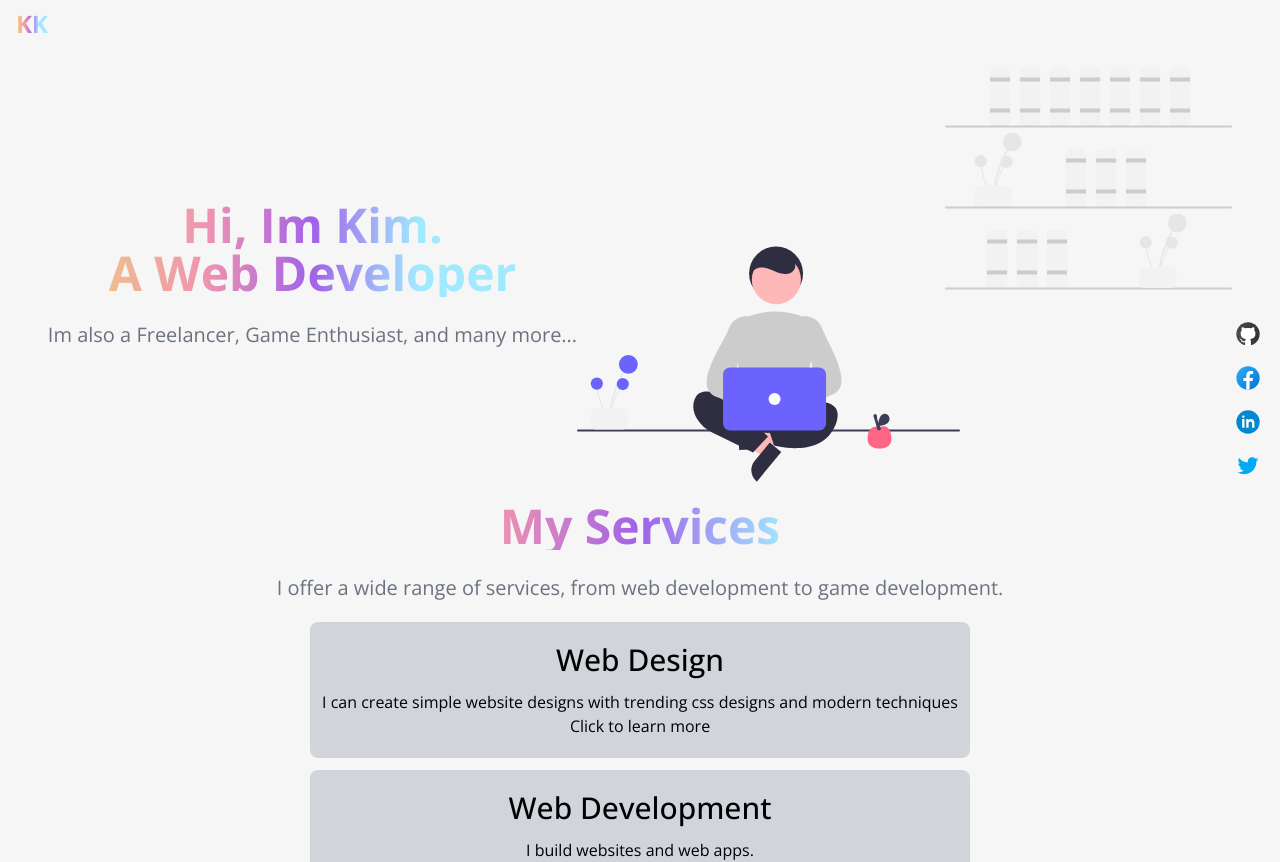
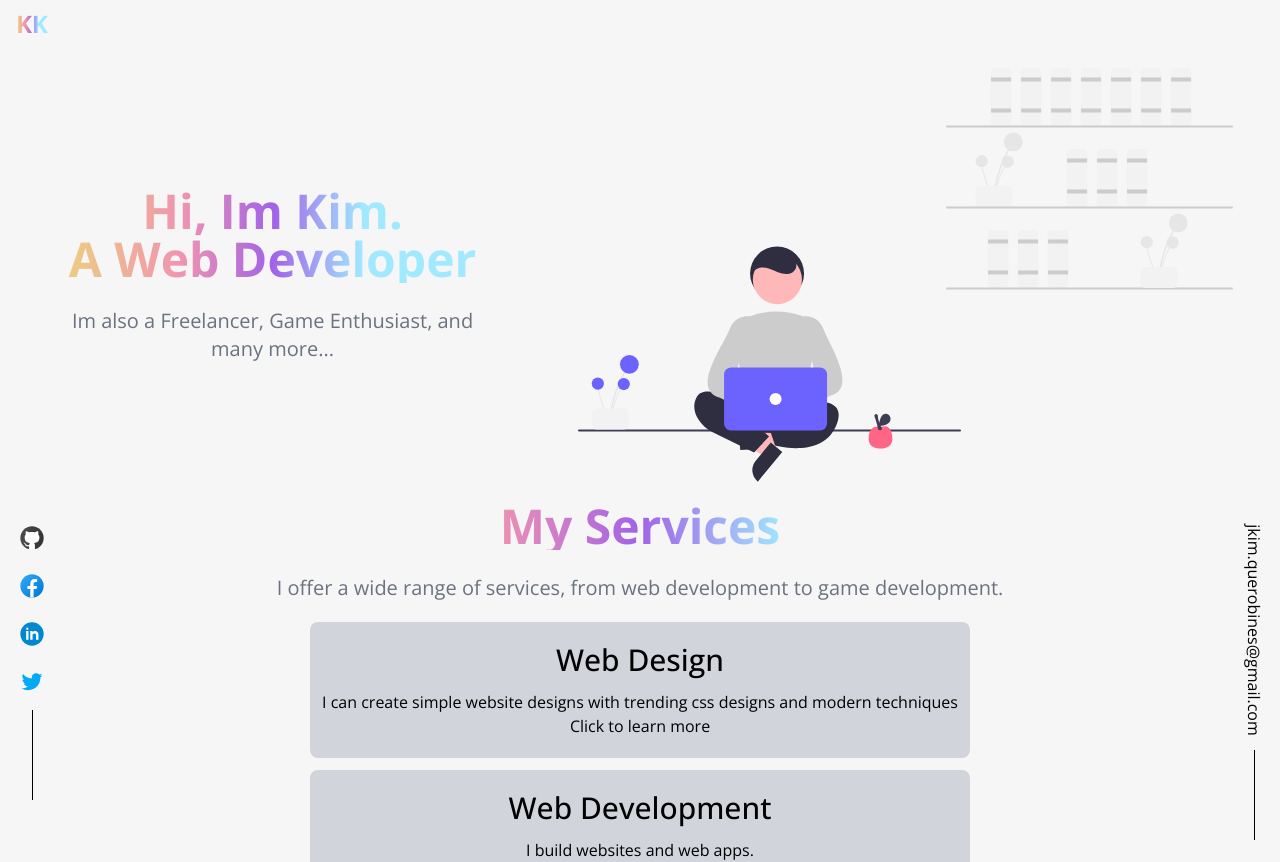
Before and after one commit to Kerubi-5/thekims-portfolio, a Next.js app: page / in a window 1280 px wide. Shown: the top 862 px of the page. Built offline with nearby package versions, Linux system fonts and the light colour scheme.

Commit message:
feat: adds aside content

```diff
--- a/components/common/Layout.tsx
+++ b/components/common/Layout.tsx
@@ -33,7 +33,7 @@ const Layout = ({ children }: ILayout) => {
   const renderSocialLinks = () =>
     socialLinks.map((item) => (
       <a
-        className="flex justify-center items-center p-1 hover:bg-gray-500 transition-colors  w-10 h-10 rounded-lg"
+        className="flex justify-center items-center p-1 hover:bg-blue-500  hover:-translate-y-1 transition  w-10 h-10 rounded-lg"
         href={item.url}
         key={item.name}
         aria-label={item.name + " link"}
@@ -46,12 +46,31 @@ const Layout = ({ children }: ILayout) => {
     <>
       <Navbar />
       <main className="max-w-7xl px-4 mx-auto min-h-screen">
-        <div className="flex flex-col gap-1 fixed top-1/2 -translate-y-1/2 right-3">
+        <aside className="flex flex-col gap-2 fixed left-3 bottom-0 side">
           {renderSocialLinks()}
-        </div>
-
+        </aside>
+        <aside className="flex flex-col gap-24 fixed -right-20 -bottom-10 side">
+          <a
+            href="mailto:jkim.querobines@gmail.com"
+            rel="noopener noreferrer"
+            target="_blank"
+            className="rotate-90 py-3 hover:-translate-y-1 hover:text-blue-500 transition"
+          >
+            jkim.querobines@gmail.com
+          </a>
+        </aside>
         {children}
       </main>
+      <style jsx>{`
+        .side::after {
+          content: "";
+          display: block;
+          width: 1px;
+          height: 90px;
+          margin: 0px auto;
+          background-color: black;
+        }
+      `}</style>
       <Footer />
     </>
   );
--- a/pages/index.tsx
+++ b/pages/index.tsx
@@ -44,8 +44,8 @@ const Home = () => {
 
   return (
     <div className="py-5">
-      <div className="flex items-center justify-center flex-wrap">
-        <div className="py-5 text-center">
+      <div className="flex items-center justify-center sm:gap-20 flex-wrap">
+        <div className="py-5 max-w-[450px] text-center">
           <h2 className="text-5xl bg-clip-text text-transparent primary-gradient font-bold mb-6">
             Hi, Im Kim.
             <br />A Web Developer
```
